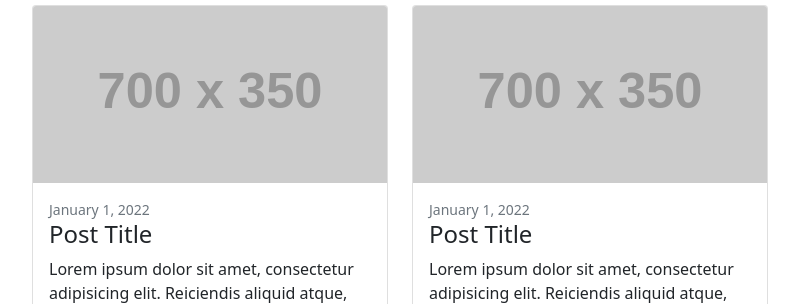
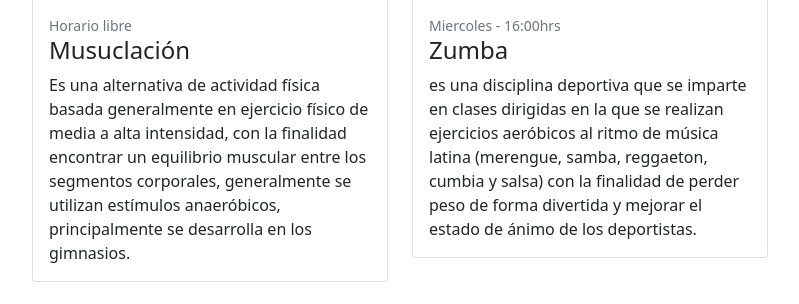
Before and after one commit to Yenicee/YeGym, a Django app: page /blog/ in a window 1280 px wide. Shown: the part 1326-1630 px from the top of the page, without its empty margins (50-849 px from the left). Run offline with Django 4.2, Linux system fonts and the light colour scheme; data that the repository does not hold is empty; some libraries are stand-ins or nearby versions.

Commit message:
Diseño del blog

```diff
--- a/blog/templates/blog/index.html
+++ b/blog/templates/blog/index.html
@@ -6,9 +6,9 @@
         <meta name="viewport" content="width=device-width, initial-scale=1, shrink-to-fit=no" />
         <meta name="description" content="" />
         <meta name="author" content="" />
-        <title>Blog Home - Start Bootstrap Template</title>
+        <title>Gimnasio - Inicio</title>
         <!-- Favicon-->
-        <link rel="icon" type="image/x-icon" href="assets/favicon.ico" />
+        <link rel="icon" type="image/x-icon" href="https://i.pinimg.com/originals/f0/ee/cf/f0eecff8f557c63bca90b7b738c3df73.png" />
         <!-- Core theme CSS (includes Bootstrap)-->
         <link href="{% static 'blog/css/styles.css' %} "rel ="stylesheet" />
     </head>
@@ -44,12 +44,11 @@
                 <div class="col-lg-8">
                     <!-- Featured blog post-->
                     <div class="card mb-4">
-                        <a href="#!"><img class="card-img-top" src="https://dummyimage.com/850x350/dee2e6/6c757d.jpg" alt="..." /></a>
+                        <a href="#!"><img class="card-img-top" src="http://www.ainayoga.cat/wp-content/uploads/2017/03/clases-yoga-barcelona.jpg" alt="..." /></a>
                         <div class="card-body">
-                            <div class="small text-muted">January 1, 2022</div>
-                            <h2 class="card-title">Featured Post Title</h2>
-                            <p class="card-text">Lorem ipsum dolor sit amet, consectetur adipisicing elit. Reiciendis aliquid atque, nulla? Quos cum ex quis soluta, a laboriosam. Dicta expedita corporis animi vero voluptate voluptatibus possimus, veniam magni quis!</p>
-                            <a class="btn btn-primary" href="#!">Read more →</a>
+                            <div class="small text-muted">Lunes y Jueves - 18:00hrs</div>
+                            <h2 class="card-title">Yoga</h2>
+                            <p class="card-text">El yoga es una disciplina tradicional espiritual, física y mental originada en la India.</p>
                         </div>
                     </div>
                     <!-- Nested row for non-featured blog posts-->
@@ -57,61 +56,35 @@
                         <div class="col-lg-6">
                             <!-- Blog post-->
                             <div class="card mb-4">
-                                <a href="#!"><img class="card-img-top" src="https://dummyimage.com/700x350/dee2e6/6c757d.jpg" alt="..." /></a>
+                                <a href="#!"><img class="card-img-top" src="https://mejorconsalud.as.com/fitness/wp-content/uploads/2019/08/entrenamiento-musculacion-gimnasio-espalda-remo-768x512.jpg" alt="..." /></a>
                                 <div class="card-body">
-                                    <div class="small text-muted">January 1, 2022</div>
-                                    <h2 class="card-title h4">Post Title</h2>
-                                    <p class="card-text">Lorem ipsum dolor sit amet, consectetur adipisicing elit. Reiciendis aliquid atque, nulla.</p>
-                                    <a class="btn btn-primary" href="#!">Read more →</a>
+                                    <div class="small text-muted">Horario libre</div>
+                                    <h2 class="card-title h4">Musuclación</h2>
+                                    <p class="card-text">Es una alternativa de actividad física basada generalmente en ejercicio físico de media a alta intensidad, con la finalidad encontrar un equilibrio muscular entre los segmentos corporales, generalmente se utilizan estímulos anaeróbicos, principalmente se desarrolla en los gimnasios.</p>
                                 </div>
                             </div>
                             <!-- Blog post-->
                             <div class="card mb-4">
-                                <a href="#!"><img class="card-img-top" src="https://dummyimage.com/700x350/dee2e6/6c757d.jpg" alt="..." /></a>
+                                <a href="#!"><img class="card-img-top" src="https://masaireweb.com/wp-content/uploads/2022/03/peligrospinning-t.jpg" alt="..." /></a>
                                 <div class="card-body">
-                                    <div class="small text-muted">January 1, 2022</div>
-                                    <h2 class="card-title h4">Post Title</h2>
-                                    <p class="card-text">Lorem ipsum dolor sit amet, consectetur adipisicing elit. Reiciendis aliquid atque, nulla.</p>
-                                    <a class="btn btn-primary" href="#!">Read more →</a>
+                                    <div class="small text-muted">Martes y Viernes - 17:00hrs</div>
+                                    <h2 class="card-title h4">Spinning</h2>
+                                    <p class="card-text">Es un ejercicio aeróbico y cardiovascular que se realiza sobre una bicicleta estática en el que se trabaja el tren inferior: las piernas y los glúteos.</p>
                                 </div>
                             </div>
                         </div>
                         <div class="col-lg-6">
                             <!-- Blog post-->
                             <div class="card mb-4">
-                                <a href="#!"><img class="card-img-top" src="https://dummyimage.com/700x350/dee2e6/6c757d.jpg" alt="..." /></a>
+                                <a href="#!"><img class="card-img-top" src="http://cdn.shopify.com/s/files/1/2618/5696/files/zumba-fitnes.jpg?v=1572249561" alt="..." /></a>
                                 <div class="card-body">
-                                    <div class="small text-muted">January 1, 2022</div>
-                                    <h2 class="card-title h4">Post Title</h2>
-                                    <p class="card-text">Lorem ipsum dolor sit amet, consectetur adipisicing elit. Reiciendis aliquid atque, nulla.</p>
-                                    <a class="btn btn-primary" href="#!">Read more →</a>
-                                </div>
-                            </div>
-                            <!-- Blog post-->
-                            <div class="card mb-4">
-                                <a href="#!"><img class="card-img-top" src="https://dummyimage.com/700x350/dee2e6/6c757d.jpg" alt="..." /></a>
-                                <div class="card-body">
-                                    <div class="small text-muted">January 1, 2022</div>
-                                    <h2 class="card-title h4">Post Title</h2>
-                                    <p class="card-text">Lorem ipsum dolor sit amet, consectetur adipisicing elit. Reiciendis aliquid atque, nulla? Quos cum ex quis soluta, a laboriosam.</p>
-                                    <a class="btn btn-primary" href="#!">Read more →</a>
+                                    <div class="small text-muted">Miercoles - 16:00hrs</div>
+                                    <h2 class="card-title h4">Zumba</h2>
+                                    <p class="card-text">es una disciplina deportiva que se imparte en clases dirigidas en la que se realizan ejercicios aeróbicos al ritmo de música latina (merengue, samba, reggaeton, cumbia y salsa) con la finalidad de perder peso de forma divertida y mejorar el estado de ánimo de los deportistas.</p>
                                 </div>
                             </div>
                         </div>
                     </div>
-                    <!-- Pagination-->
-                    <nav aria-label="Pagination">
-                        <hr class="my-0" />
-                        <ul class="pagination justify-content-center my-4">
-                            <li class="page-item disabled"><a class="page-link" href="#" tabindex="-1" aria-disabled="true">Newer</a></li>
-                            <li class="page-item active" aria-current="page"><a class="page-link" href="#!">1</a></li>
-                            <li class="page-item"><a class="page-link" href="#!">2</a></li>
-                            <li class="page-item"><a class="page-link" href="#!">3</a></li>
-                            <li class="page-item disabled"><a class="page-link" href="#!">...</a></li>
-                            <li class="page-item"><a class="page-link" href="#!">15</a></li>
-                            <li class="page-item"><a class="page-link" href="#!">Older</a></li>
-                        </ul>
-                    </nav>
                 </div>
                 <!-- Side widgets-->
                 <div class="col-lg-4">
@@ -124,33 +97,6 @@
                                 <button class="btn btn-primary" id="button-search" type="button">Go!</button>
                             </div>
                         </div>
-                    </div>
-                    <!-- Categories widget-->
-                    <div class="card mb-4">
-                        <div class="card-header">Categories</div>
-                        <div class="card-body">
-                            <div class="row">
-                                <div class="col-sm-6">
-                                    <ul class="list-unstyled mb-0">
-                                        <li><a href="#!">Web Design</a></li>
-                                        <li><a href="#!">HTML</a></li>
-                                        <li><a href="#!">Freebies</a></li>
-                                    </ul>
-                                </div>
-                                <div class="col-sm-6">
-                                    <ul class="list-unstyled mb-0">
-                                        <li><a href="#!">JavaScript</a></li>
-                                        <li><a href="#!">CSS</a></li>
-                                        <li><a href="#!">Tutorials</a></li>
-                                    </ul>
-                                </div>
-                            </div>
-                        </div>
-                    </div>
-                    <!-- Side widget-->
-                    <div class="card mb-4">
-                        <div class="card-header">Side Widget</div>
-                        <div class="card-body">You can put anything you want inside of these side widgets. They are easy to use, and feature the Bootstrap 5 card component!</div>
                     </div>
                 </div>
             </div>
```
Also changed, not shown: other parts of blog/templates/blog/index.html (+5 -5 lines), blog/views.py (line endings or trailing spaces).
